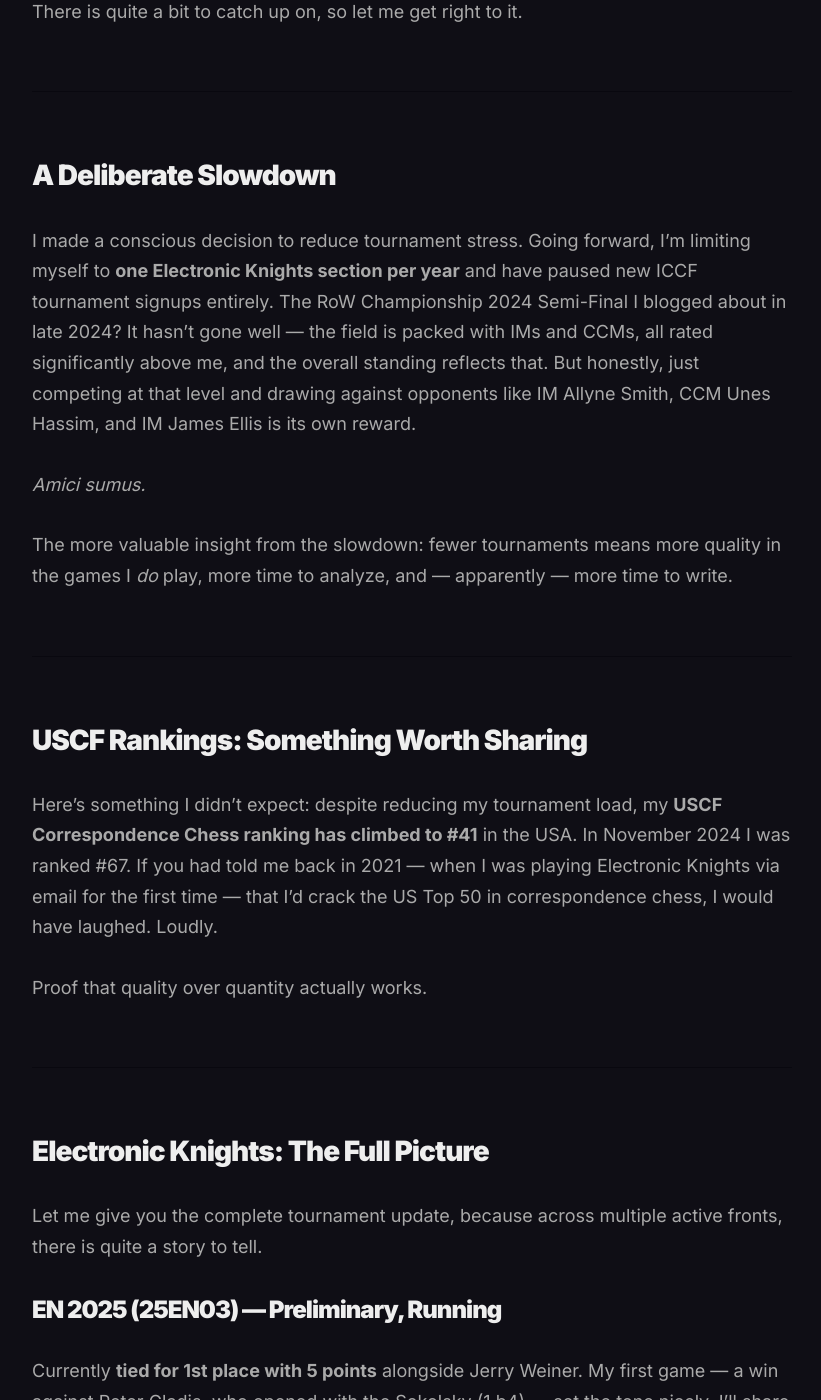
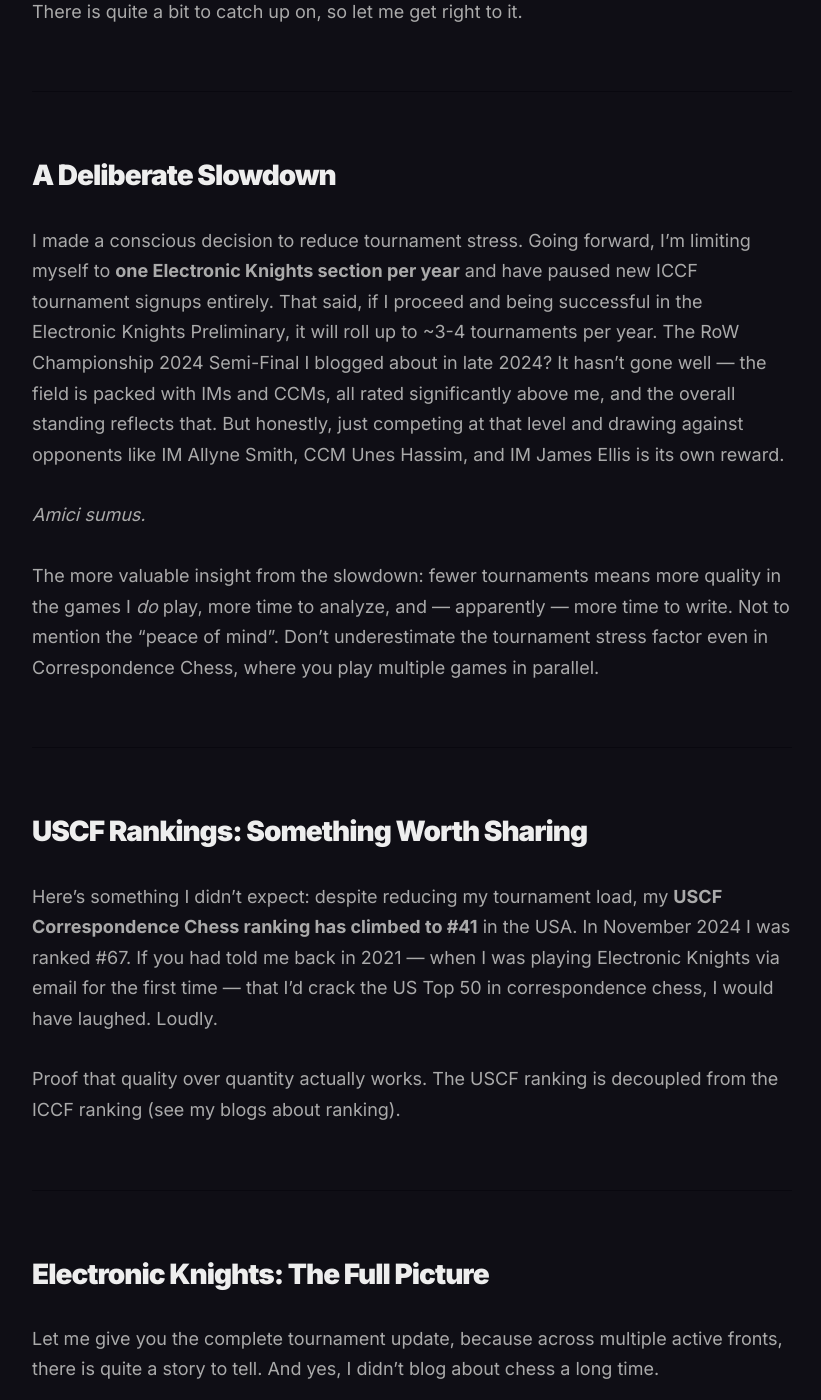
Before and after one commit to Egbert-Azure/Chess-Website, a Jekyll site: the page built from _posts/2026-04-06-Back-on-the-Board.md, in a window 1280 px wide and 1400 px high, scrolled down 933 px. Shown: the whole window, without its empty margins (228-1049 px from the left). Built offline with Jekyll 4.4.1, drawn with Linux system fonts in a browser that asks for light colours; comment, search, counter and statistics services are not loaded; some of the changed text lies outside the part shown.

Commit message:
Update 2026-04-06-Back-on-the-Board.md

```diff
--- a/_posts/2026-04-06-Back-on-the-Board.md
+++ b/_posts/2026-04-06-Back-on-the-Board.md
@@ -18,11 +18,11 @@ There is quite a bit to catch up on, so let me get right to it.
 
 ## A Deliberate Slowdown
 
-I made a conscious decision to reduce tournament stress. Going forward, I'm limiting myself to **one Electronic Knights section per year** and have paused new ICCF tournament signups entirely. The RoW Championship 2024 Semi-Final I blogged about in late 2024? It hasn't gone well — the field is packed with IMs and CCMs, all rated significantly above me, and the overall standing reflects that. But honestly, just competing at that level and drawing against opponents like IM Allyne Smith, CCM Unes Hassim, and IM James Ellis is its own reward.
+I made a conscious decision to reduce tournament stress. Going forward, I'm limiting myself to **one Electronic Knights section per year** and have paused new ICCF tournament signups entirely. That said, if I proceed and being successful in the Electronic Knights Preliminary, it will roll up to ~3-4 tournaments per year. The RoW Championship 2024 Semi-Final I blogged about in late 2024? It hasn't gone well — the field is packed with IMs and CCMs, all rated significantly above me, and the overall standing reflects that. But honestly, just competing at that level and drawing against opponents like IM Allyne Smith, CCM Unes Hassim, and IM James Ellis is its own reward.
 
 *Amici sumus.*
 
-The more valuable insight from the slowdown: fewer tournaments means more quality in the games I *do* play, more time to analyze, and — apparently — more time to write.
+The more valuable insight from the slowdown: fewer tournaments means more quality in the games I *do* play, more time to analyze, and — apparently — more time to write. Not to mention the "peace of mind". Don't underestimate the tournament stress factor even in Correspondence Chess, where you play multiple games in parallel.
 
 ---
 
@@ -31,12 +31,13 @@ The more valuable insight from the slowdown: fewer tournaments means more qualit
 Here's something I didn't expect: despite reducing my tournament load, my **USCF Correspondence Chess ranking has climbed to #41** in the USA. In November 2024 I was ranked #67. If you had told me back in 2021 — when I was playing Electronic Knights via email for the first time — that I'd crack the US Top 50 in correspondence chess, I would have laughed. Loudly.
 
 Proof that quality over quantity actually works.
+The USCF ranking is decoupled from the ICCF ranking (see my blogs about ranking).
 
 ---
 
 ## Electronic Knights: The Full Picture
 
-Let me give you the complete tournament update, because across multiple active fronts, there is quite a story to tell.
+Let me give you the complete tournament update, because across multiple active fronts, there is quite a story to tell. And yes, I didn't blog about chess a long time.
 
 ### EN 2025 (25EN03) — Preliminary, Running
 
@@ -66,7 +67,7 @@ This isn't a rage-quit. It's the result of years of accumulated frustration —
 
 ### The ChessBase Problem
 
-Back in March 2024, I wrote about having **six open support tickets with no response**. Not one. Six. That alone should tell you something about how ChessBase treats its paying users.
+Back in March 2024, I wrote about having **six open support tickets with no response**. Not one. Not two. Six. That alone should tell you something about how ChessBase treats its paying users.
 
 When ChessBase 18 launched in November 2024, I debated whether to upgrade. I did — mainly because of a 25% discount offer. Here's what I got for that: a manual activation key entry process (in 2024!), a requirement to close VPN software and GPU drivers just to install, credentials including my ICCF login lost in the process, a premium membership that was supposed to activate automatically but didn't, and a first service patch released within 24 hours of launch. ChessBase, who exactly is doing your QA?
 
@@ -74,7 +75,9 @@ And this isn't even a proper upgrade — it installs *parallel* to ChessBase 17.
 
 But the deeper issues go well beyond installation hiccups. The so-called **ChessBase Cloud** is not a cloud — it's a glorified file share. Move your repertoire there and don't expect local changes to sync. They don't. The MegaDatabase annotations are inconsistent and in mixed languages, even for famous, well-documented games. The Opening Database released every year is largely the same product with minor additions. And correspondence chess? ChessBase keeps a separate correspondence database behind an additional paywall, yet you still can't look up correspondence players in the main player database. That's incoherent product design.
 
-The final straw was the **remote engine story**. Years ago, I identified a real problem: running Stockfish intensively on a laptop drains the battery fast and limits compute power compared to what a proper server cluster can deliver. The solution — a remote engine connected to your chess GUI over a network — was something I explored thoroughly, documented at [github.com/Egbert-Azure/stockfish-cluster](https://github.com/Egbert-Azure/stockfish-cluster), and brought directly to Matthias Wüllenweber. I never heard back. ChessBase eventually moved in that direction — and built a **proprietary paid cluster service** out of it. An idea shared in good faith, turned into someone else's revenue stream. That was the moment I knew we were done.
+And then there are the little things that never get fixed — like the constant shifting of views and panel flickering, menus moving around without any obvious reason. These are old, known bugs. They're just never addressed.
+
+The final straw was the **remote engine story**. Years ago, I identified a real problem: running Stockfish intensively on a laptop drains the battery fast and limits compute power compared to what a proper server cluster can deliver. The solution — a remote engine connected to your chess GUI over a network — was something I explored thoroughly, documented at [github.com/Egbert-Azure/stockfish-cluster](https://github.com/Egbert-Azure/stockfish-cluster), and brought directly to Matthias Wüllenweber. I never heard back. Nothing. No "thank you, great idea." No "hey, we're already working in that direction." Nothing. But ChessBase eventually moved in that direction — and built a **proprietary paid cluster service** out of it. An idea shared in good faith, turned into someone else's revenue stream. That was the moment I knew we were done.
 
 You can read the full history of my frustrations in the [Tools and Weapons](https://chess.myvortexcloud.com/tools-and-weapons) series from 2024. The receipts are all there.
 
```
